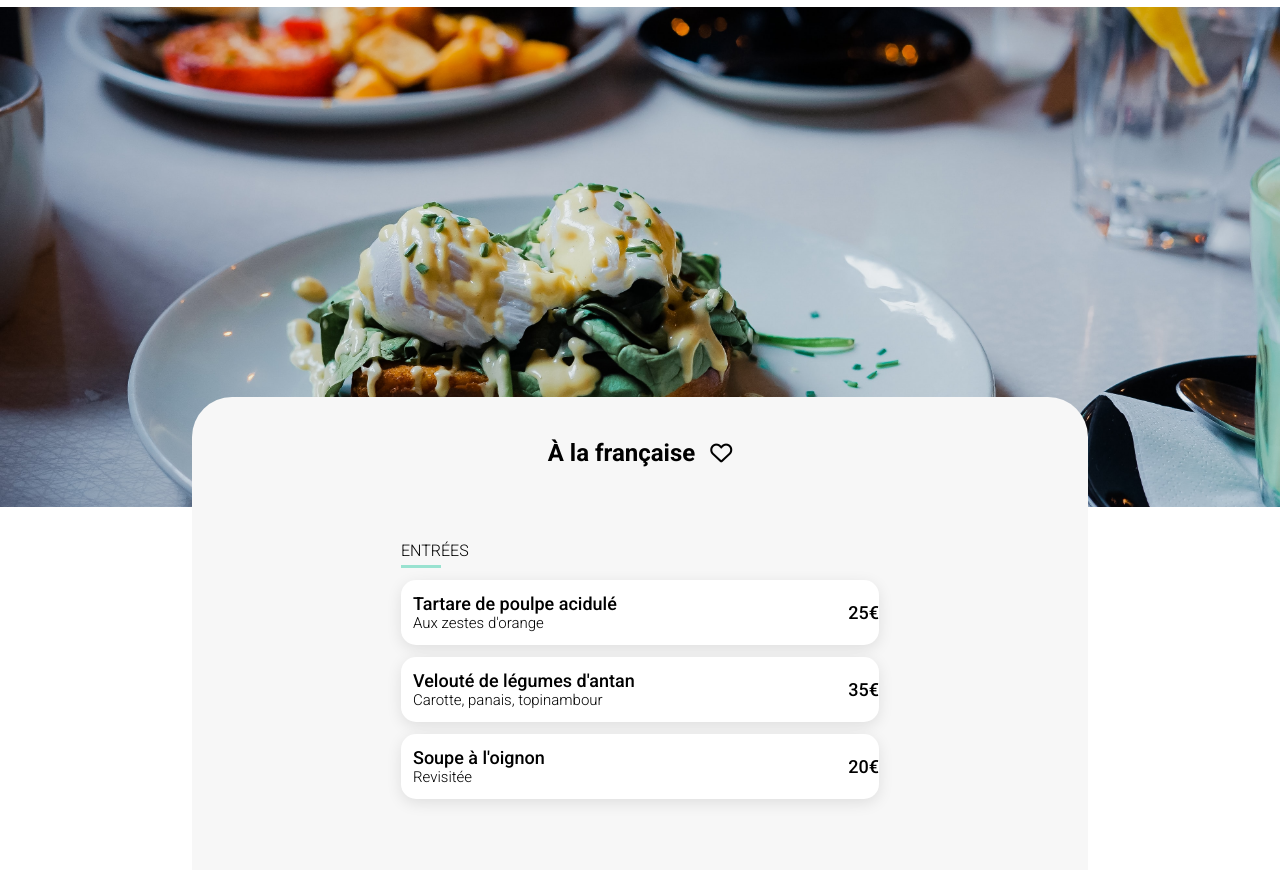
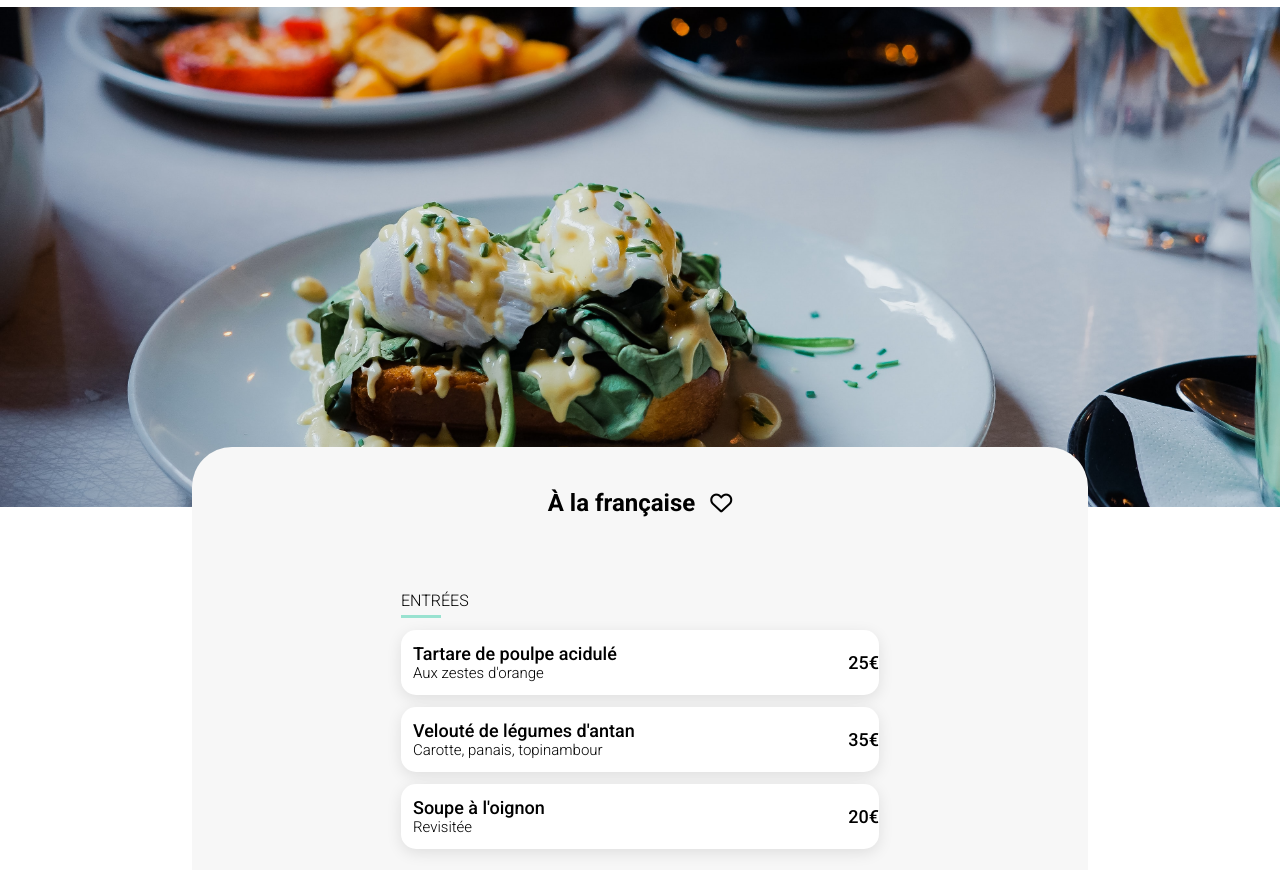
Before and after one commit to bloobeee/Projet4, a website: page a la francais.html in a window 1280 px wide. Shown: the part 45-915 px from the top of the page. Drawn offline with Linux system fonts and the light colour scheme.

Commit message:
changement ligne restaurant
retrais ligne de code

```diff
--- a/css/scssrestaurant.scss
+++ b/css/scssrestaurant.scss
@@ -83,7 +83,6 @@ header {
     border-radius: 40px 40px 0px 0px;
     display: flex;
     flex-direction: column;
-    top: -50px;
     position: relative;
 
     .titreRestaurant {
```
Also changed, not shown: public/css/restaurant.css, 1 other file.
